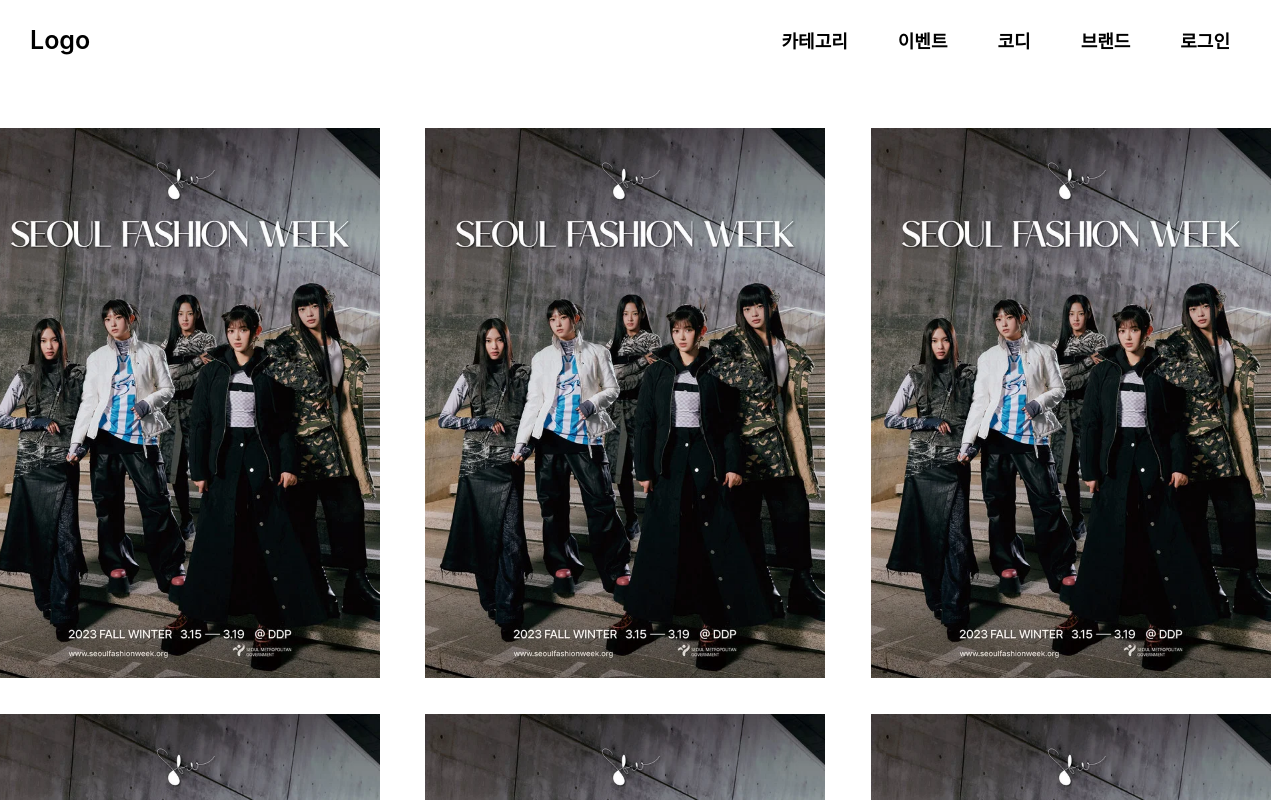
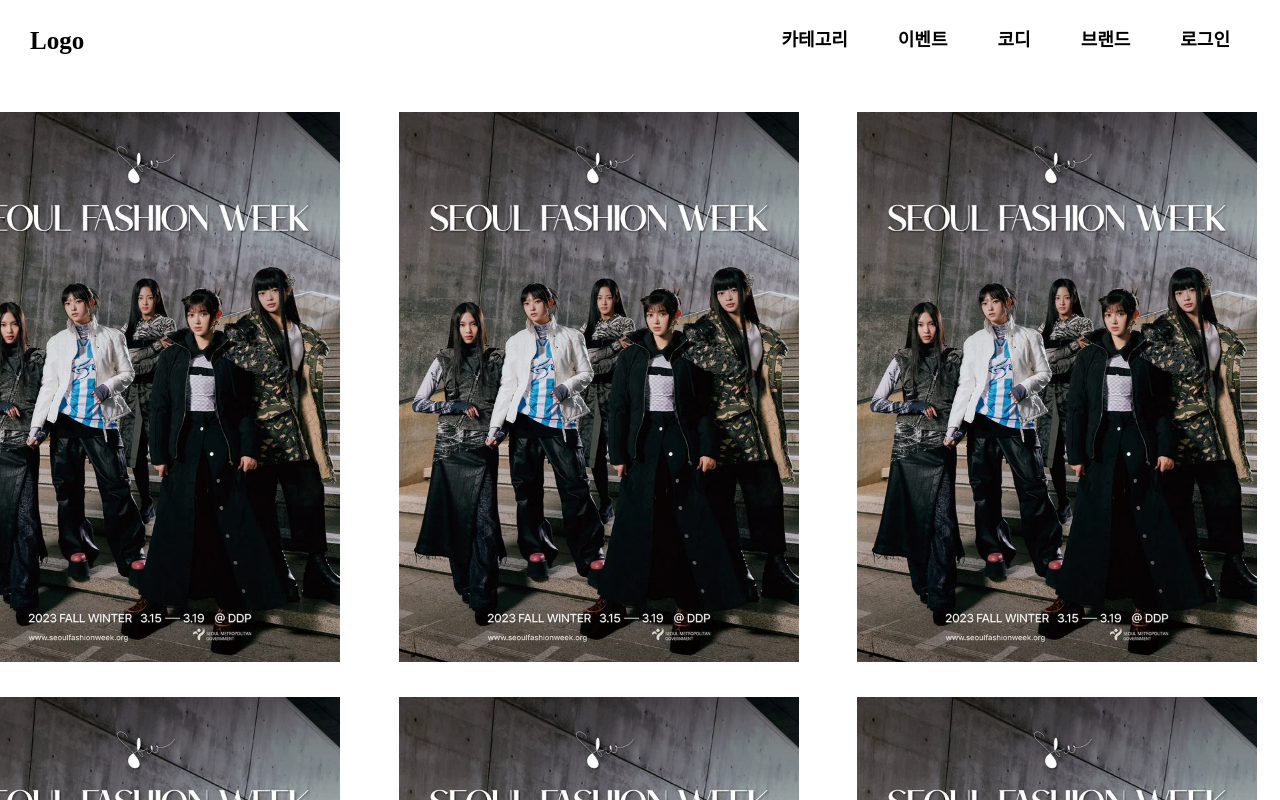
Before and after one commit to ftery0/Typescript, a React (Create React App) app in the folder shop/: page / in a window 1280 px wide. Shown: the top 800 px of the page. Built offline with nearby package versions, Linux system fonts and the light colour scheme.

Commit message:
feat :: global.ts

```diff
--- a/shop/package.json
+++ b/shop/package.json
@@ -15,6 +15,7 @@
     "react-router-dom": "^6.22.0",
     "react-scripts": "5.0.1",
     "styled-components": "^6.1.8",
+    "styled-reset": "^4.5.2",
     "typescript": "^4.9.5",
     "web-vitals": "^2.1.4"
   },
--- a/shop/src/router.tsx
+++ b/shop/src/router.tsx
@@ -1,16 +1,16 @@
 import { BrowserRouter, Route, Routes } from "react-router-dom";
-import Login from "src/components/auth/login"
-import Main from "src/components/Main/Home/Home"
+import Login from "src/components/auth/login";
+import Main from "src/components/Main/Home/Home";
+import GlobalStyles from "src/style/global";
 
 const Router = () => {
   return (
     <BrowserRouter>
-
+      <GlobalStyles />
       <Routes>
-        <Route path="/login" element={<Login/>}/>
-        <Route path="/" element={<Main/>} />
+        <Route path="/login" element={<Login />} />
+        <Route path="/" element={<Main />} />
       </Routes>
-
     </BrowserRouter>
   );
 };
--- /dev/null
+++ b/shop/src/style/global.ts
@@ -0,0 +1,12 @@
+import { createGlobalStyle } from "styled-components";
+import reset from "styled-reset";
+
+const globalStyles = createGlobalStyle`
+${reset}
+* {
+    border: 0;
+    margin: 0;
+    padding: 0;
+  }
+`
+export default globalStyles;
```
Also changed, not shown: 1 other file (tests, documents, lock files or other folders).
